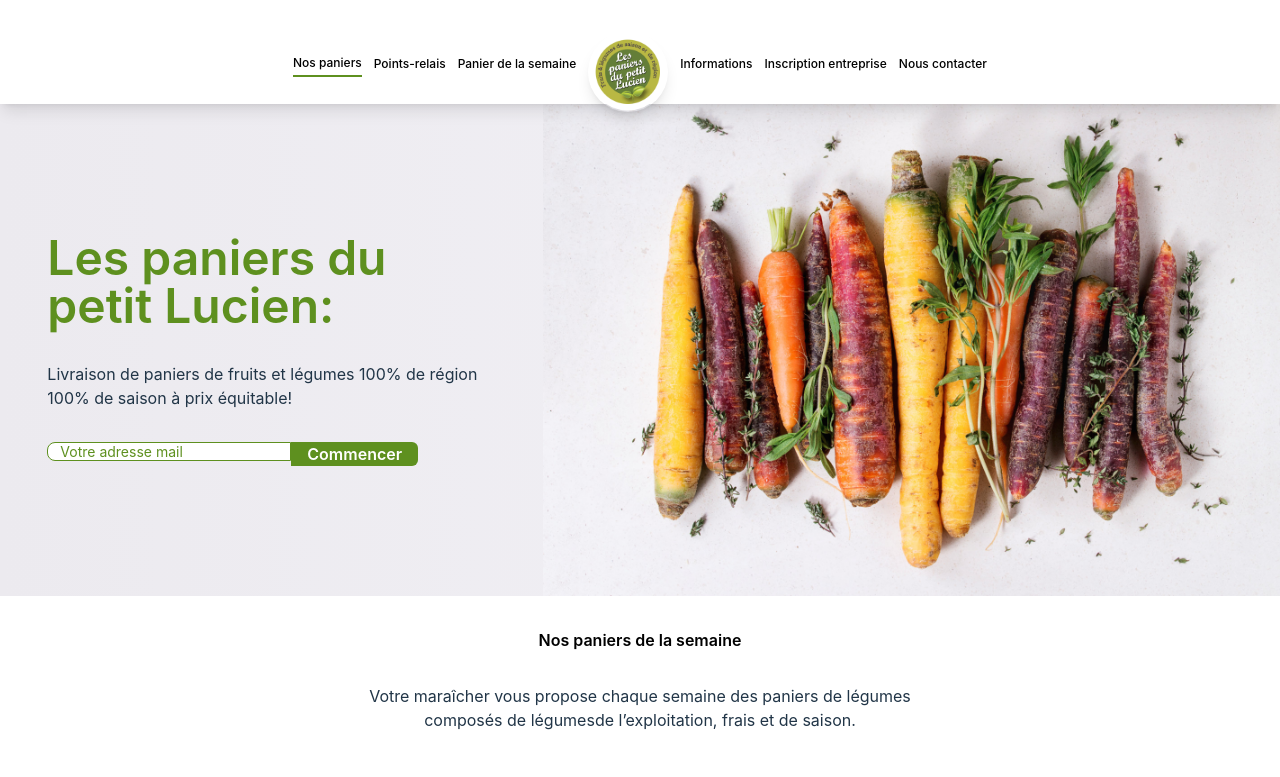
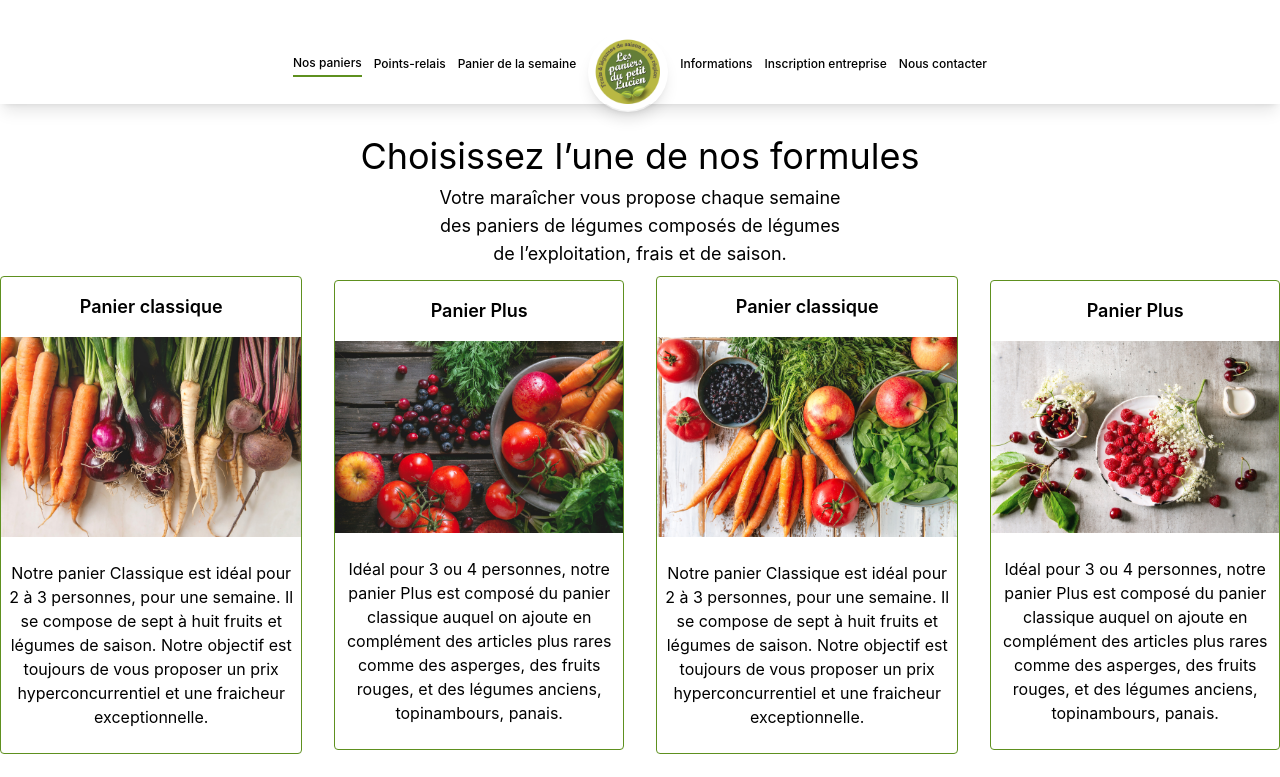
Before and after one commit to chilling-con-carne/lpdpl, a Vue app: page /#/ in a window 1280 px wide. Shown: the top 777 px of the page. Built offline with nearby package versions, Linux system fonts and the light colour scheme.

Commit message:
feat: basket choice page

```diff
--- a/src/components/Basket.vue
+++ b/src/components/Basket.vue
@@ -2,9 +2,12 @@
     <div class="flex flex-col justify-center items-center rounded border-[1px] border-solid border-green-500 gap-4 py-4 max-w-xs">
         <h4 class="text-black text-lg font-semibold">{{ props.title }}</h4>
         <img :src="imageUrl" alt="Basket's picture" class="w-full">
-        <ol class="pl-8 list-disc text-left">
+        <ol v-if="isContentList" class="pl-8 list-disc text-left">
             <li v-for="(item, index) in props.content" :key="index" class="text-sm mr-4">{{ item }}</li>
         </ol>
+        <p v-else class="text-black text-center m-2">
+            {{props.content[0]}}
+        </p>
     </div>
 </template>
 
@@ -13,8 +16,8 @@ const props = defineProps<{
     imgSrc: string;
     title: string;
     content: Array<string>;
+    isContentList: boolean;
 }>();
-
 const imageUrl = new URL(`../assets/pictures/baskets/${props.imgSrc}`, import.meta.url).href
 </script>
 
--- /dev/null
+++ b/src/pages/BasketChoice.vue
@@ -0,0 +1,61 @@
+
+<template>
+    <div class="flex flex-col bg-white py-8 items-center">
+        <h1 class="text-black text-4xl">
+            Choisissez l’une de nos formules
+        </h1>
+        <p class="text-black text-lg m-2 w-1/3">
+            Votre maraîcher vous propose chaque semaine des paniers de légumes composés de légumes de l’exploitation, frais et de saison.
+        </p>
+        <div class="flex flex-col justify-center items-center lg:flex-row m-auto gap-4 lg:gap-8 w-10/12 md:w-1/2 lg:w-full">
+            <Basket
+                v-for="basket in baskets"
+                :key="basket.title"
+                :title="basket.title"
+                :img-src="basket.imgSrc"
+                :content="basket.content"
+                :is-content-list="false">
+            >
+            </Basket>
+        </div>
+    </div>
+</template>
+
+<script setup lang="ts">
+    import { Basket as _Basket} from "../types";
+    import Basket from "../components/Basket.vue";
+
+    const baskets: Array<_Basket> = [
+        {
+            title: "Panier classique",
+            imgSrc: "basket1.jpg",
+            content: [
+                "Notre panier Classique est idéal pour 2 à 3 personnes, pour une semaine. Il se compose de sept à huit fruits et légumes de saison. Notre objectif est toujours de vous proposer un prix hyperconcurrentiel et une fraicheur exceptionnelle."
+            ],
+        },
+        {
+            title: "Panier Plus",
+            imgSrc: "basket2.jpg",
+            content:  [
+                "Idéal pour 3 ou 4 personnes, notre panier Plus est composé du panier classique auquel on ajoute en complément des articles plus rares comme des asperges, des fruits rouges, et des légumes anciens, topinambours, panais."
+            ],
+        },
+        {
+            title: "Panier classique",
+            imgSrc: "basket3.jpg",
+            content: [
+                "Notre panier Classique est idéal pour 2 à 3 personnes, pour une semaine. Il se compose de sept à huit fruits et légumes de saison. Notre objectif est toujours de vous proposer un prix hyperconcurrentiel et une fraicheur exceptionnelle."
+            ],
+        },
+        {
+            title: "Panier Plus",
+            imgSrc: "basket4.jpg",
+            content:  [
+                "Idéal pour 3 ou 4 personnes, notre panier Plus est composé du panier classique auquel on ajoute en complément des articles plus rares comme des asperges, des fruits rouges, et des légumes anciens, topinambours, panais."
+            ],
+        }
+    ]
+</script>
+
+<style>
+</style>
--- a/src/pages/Home.vue
+++ b/src/pages/Home.vue
@@ -1,4 +1,6 @@
 <template>
+  <BasketChoice>
+  </BasketChoice>
   <div
     class="bg-gradient-to-r from-[#ECEAEF] to-[#F3F2F7] flex flex-col md:flex-row justify-center items-center gap-4 pt-24 md:pl-4 md:pt-0"
   >
@@ -45,6 +47,7 @@
         :title="basket.title"
         :img-src="basket.imgSrc"
         :content="basket.content"
+        :is-content-list="true"
       />
     </div>
   </div>
@@ -126,6 +129,7 @@ import HomePicture from "../assets/pictures/homePicture1.jpg";
 import AboutPicture from "../assets/pictures/homePicture2.jpg";
 import Basket from "../components/Basket.vue";
 import Advantage from "../components/Advantage.vue";
+import BasketChoice from "./BasketChoice.vue";
 
 const baskets: Array<_Basket> = [
   {
--- a/vite.config.ts
+++ b/vite.config.ts
@@ -3,5 +3,10 @@ import vue from '@vitejs/plugin-vue'
 
 // https://vitejs.dev/config/
 export default defineConfig({
-  plugins: [vue()]
+  plugins: [vue()],
+  server: {
+    watch: {
+      usePolling: true
+    }
+  }
 })
```
